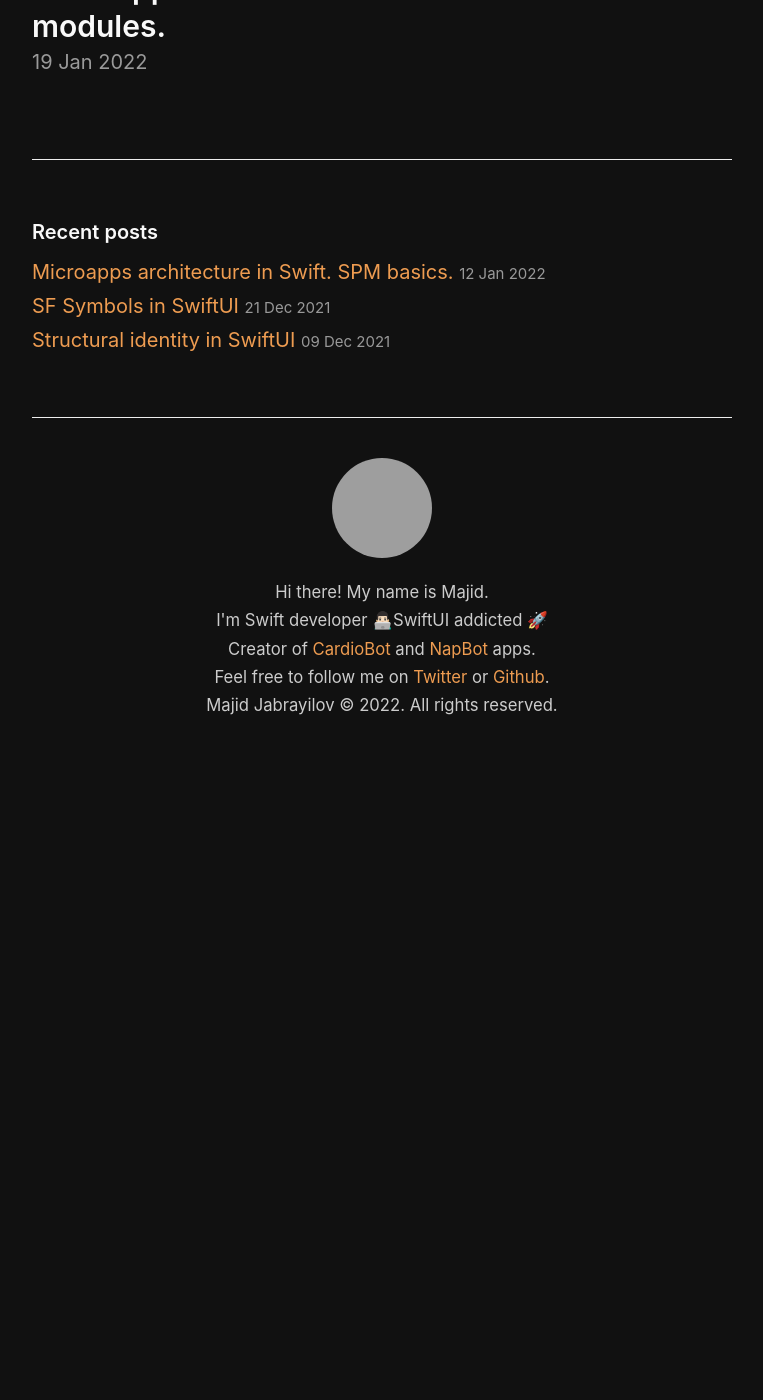
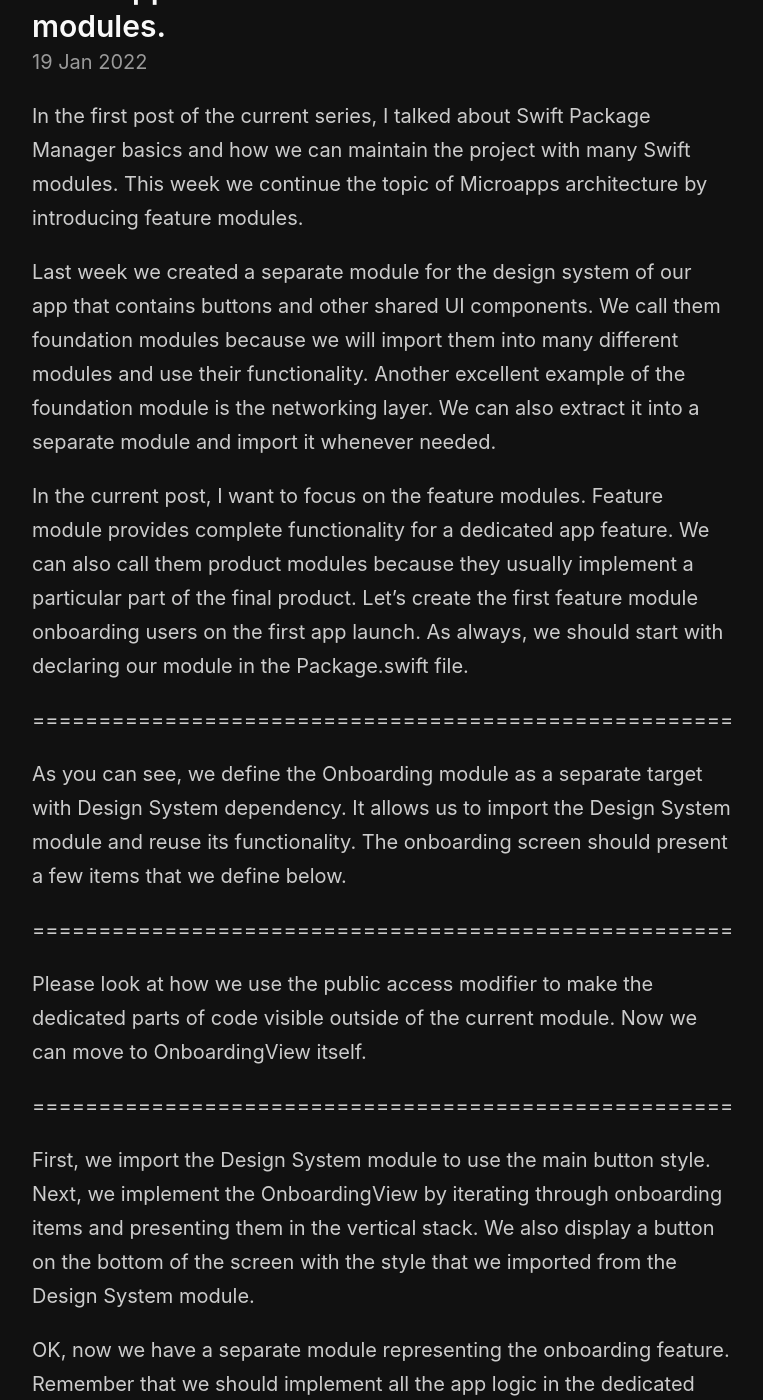
Before and after one commit to mecid/mecid.github.io, a Jekyll site: the page built from _posts/2022-01-19-microapps-architecture-in-swift-feature-modules.md, in a window 1280 px wide and 1400 px high, scrolled down 214 px. Shown: the whole window, without its empty margins (258-1021 px from the left). Built offline with Jekyll 4.4.1, drawn with Linux system fonts in a browser that asks for light colours; before the commit the page ends 974 px from its top, so only the background shows below that; some of the changed text lies outside the part shown; grey boxes are pictures that could not be loaded.

Commit message:
feature module post content added

```diff
--- a/_posts/2022-01-19-microapps-architecture-in-swift-feature-modules.md
+++ b/_posts/2022-01-19-microapps-architecture-in-swift-feature-modules.md
@@ -4,3 +4,33 @@ layout: post
 image: /public/xcode-spm.png
 category: Architecture
 ---
+
+In the first post of the current series, I talked about Swift Package Manager basics and how we can maintain the project with many Swift modules. This week we continue the topic of Microapps architecture by introducing feature modules.
+
+Last week we created a separate module for the design system of our app that contains buttons and other shared UI components. We call them foundation modules because we will import them into many different modules and use their functionality. Another excellent example of the foundation module is the networking layer. We can also extract it into a separate module and import it whenever needed.
+
+In the current post, I want to focus on the feature modules. Feature module provides complete functionality for a dedicated app feature. We can also call them product modules because they usually implement a particular part of the final product. Let's create the first feature module onboarding users on the first app launch. As always, we should start with declaring our module in the Package.swift file.
+
+=====================================================
+
+As you can see, we define the Onboarding module as a separate target with Design System dependency. It allows us to import the Design System module and reuse its functionality. The onboarding screen should present a few items that we define below.
+
+=====================================================
+
+Please look at how we use the public access modifier to make the dedicated parts of code visible outside of the current module. Now we can move to OnboardingView itself.
+
+=====================================================
+
+First, we import the Design System module to use the main button style. Next, we implement the OnboardingView by iterating through onboarding items and presenting them in the vertical stack. We also display a button on the bottom of the screen with the style that we imported from the Design System module.
+
+OK, now we have a separate module representing the onboarding feature. Remember that we should implement all the app logic in the dedicated feature modules. The app target should only provide a thin coordinator layer that instantiates different features and navigates between them.
+
+=====================================================
+
+As you can see in the example above, we have the RootView in the app target that imports both Onboarding and DailySummary modules. RootView doesn't contain any logic. The only thing it does is coordinate between two feature modules.
+
+Dividing the app into many decoupled feature modules allows us to create micro-apps for different user flows and deliver them to the QA team to get early feedback without waiting for other features.
+
+Feature modules can contain more than one screen and should encapsulate the whole feature. For example, it can be a multi-screen checkout feature in the store app. A dedicated team can work on this module and deliver a microapp using TestFlight to test the checkout flow.
+
+This week we learned about the feature modules and how they can improve the development of the big app by delivering a microapp for the dedicated feature set.
```
